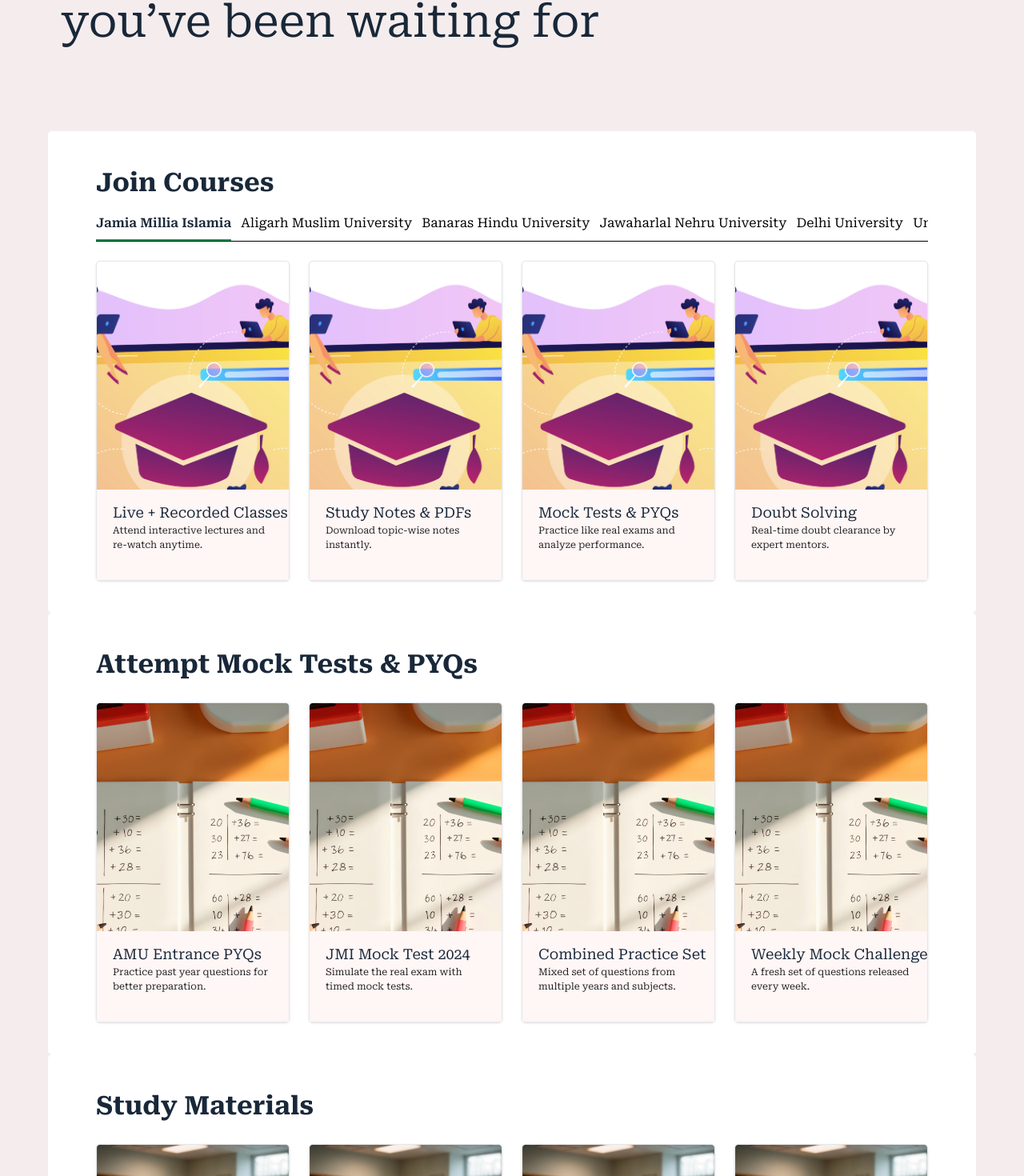
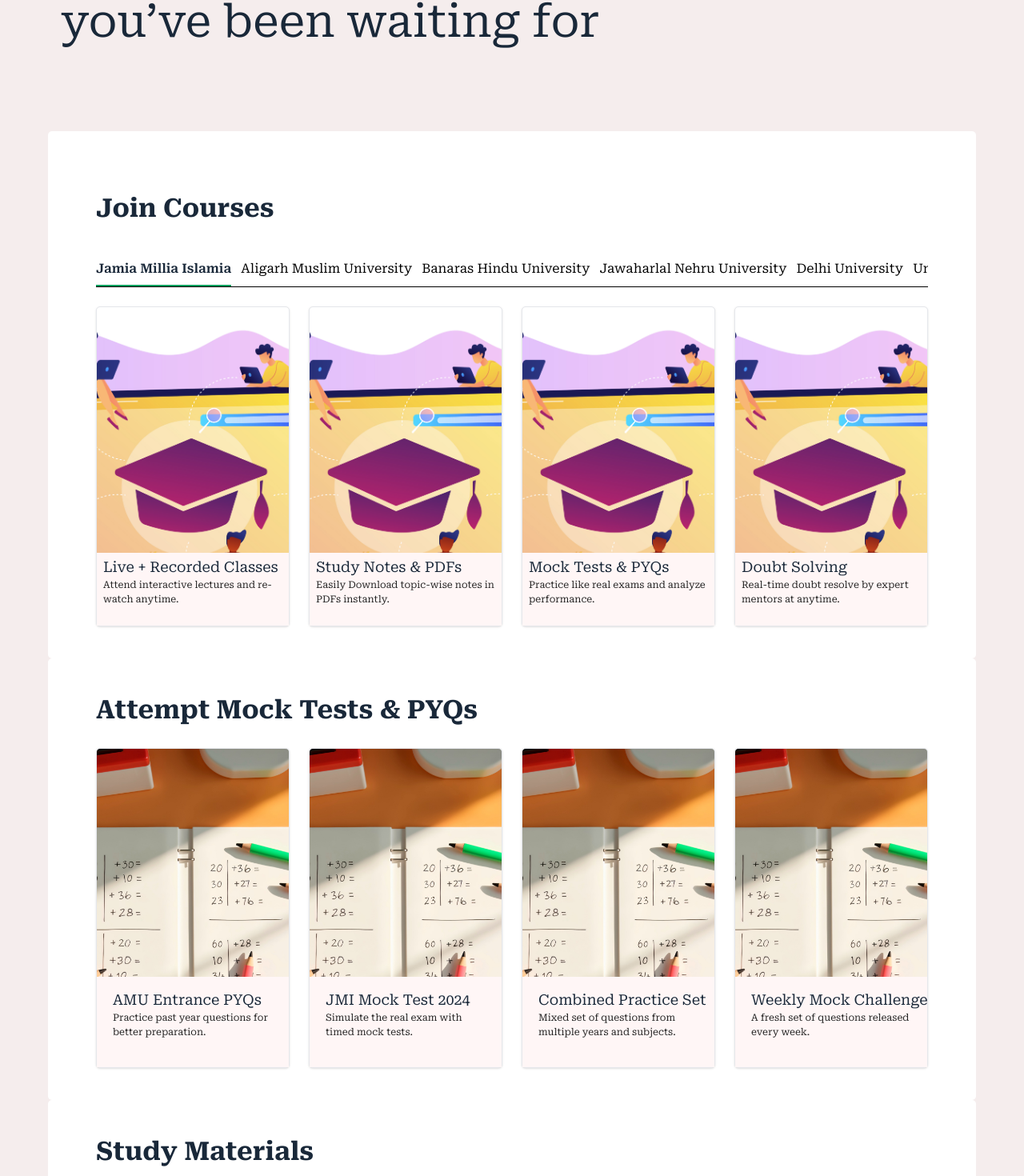
Before and after one commit to Akhlaque-Ur-Rahman/education-adda, a Next.js app: page / in a window 1280 px wide. Shown: the part 1332-2802 px from the top of the page at 80% size. Built offline with nearby package versions, Linux system fonts and the light colour scheme.

Commit message:
Cards updated

```diff
--- a/app/page.tsx
+++ b/app/page.tsx
@@ -2,6 +2,7 @@
 import HeroSection from '@/components/sections/heroSection'
 import ShowCase from '@/components/sections/showCase'
 import WhyChooseUs from '@/components/sections/whyChooseUs'
+
 
 import React from 'react'
 
@@ -14,6 +15,7 @@
       </div>
       <WhyChooseUs/>
       <ShowCase/>
+
     </div>
   )
 }
--- /dev/null
+++ b/components/sections/achievementsSection.tsx
@@ -0,0 +1,13 @@
+import React from 'react'
+
+const achievementsSection = () => {
+  return (
+    <section className='px-4 py-2 lg:px-[120px] lg:py-[30px] bg-white'>
+      <div className='Heading-icon flex justify-between items-center mb-5'>
+        <h2>Powering Every Result.<br/> Inspiring Every Student.</h2>
+      </div>
+    </section>
+  )
+}
+
+export default achievementsSection
--- a/components/sections/showCase.tsx
+++ b/components/sections/showCase.tsx
@@ -5,14 +5,23 @@
 import TrackProgress from '../ui/TrackProgress'
 import AccessStudyMaterial from '../ui/AccessStudyMaterial'
 
+const Sections = [
+  { id: 1, Component: JoinCourses, title: "Join Courses" },
+  { id: 2, Component: AttemptMockTests, title: "Attempt Mock Tests" },
+  { id: 3, Component: AccessStudyMaterial, title: "Access Study Material" },
+  { id: 4, Component: ClearDoubts, title: "Clear Doubts" },
+  { id: 5, Component: TrackProgress, title: "Track Progress" },
+];
+
 const ShowCase = () => {
   return (
-    <section className='px-0 py-2 lg:px-[60px] lg:pt-[10px] lg:pb-[60px] bg-[#F5EDED]'>
-      <JoinCourses/>
-      <AttemptMockTests/>
-      <AccessStudyMaterial/>
-      <ClearDoubts/>
-      <TrackProgress/>
+    <section className="px-0 py-2 lg:px-[60px] lg:pt-[10px] lg:pb-[60px] bg-[#F5EDED]">
+      {Sections.map((step, index) => {
+        const Comp = step.Component;
+        const number = String(index + 1).padStart(2, "0"); // adds leading zero
+        const total = String(Sections.length).padStart(2, "0"); // total also padded
+        return <Comp key={step.id} number={`${number}/${total}`} />;
+      })}
     </section>
 
   )
--- a/components/ui/AccessStudyMaterial.tsx
+++ b/components/ui/AccessStudyMaterial.tsx
@@ -2,18 +2,27 @@
 
 import React, { useState } from "react";
 import { motion } from "framer-motion";
+import { WhyChoosUsProps } from "@/types/whyChoosUsProps";
 import Link from "next/link";
-import { accessStudyMaterialData, accessStudyMaterialHeading } from "@/data/accessStudyMaterialData"; // 👉 import dataset
+import {
+  accessStudyMaterialData,
+  accessStudyMaterialHeading,
+} from "@/data/accessStudyMaterialData"; // 👉 import dataset
 
-const AccessStudyMaterial = () => {
+const AccessStudyMaterial: React.FC<WhyChoosUsProps> = ({ number }) => {
   const [openCard, setOpenCard] = useState<number | null>(null);
   const isMobile = typeof window !== "undefined" && window.innerWidth < 768;
 
   return (
     <section className="px-2 lg:px-[60px] py-10 bg-white rounded-[5px]">
-      <h2 className="text-[32px] font-bold text-[#192839] mb-[15px] text-left">
-        {accessStudyMaterialHeading.heading}
-      </h2>
+      <div>
+        {number && (
+          <span className="text-gray-500 mr-2 lg:hidden block">{number}</span>
+        )}
+        <h2 className="text-[32px] font-bold text-[#192839] mb-[15px] text-left">
+          {accessStudyMaterialHeading.heading}
+        </h2>
+      </div>
 
       {/* Cards */}
       <motion.div
--- a/components/ui/ClearDoubts.tsx
+++ b/components/ui/ClearDoubts.tsx
@@ -4,16 +4,20 @@
 import { motion } from "framer-motion";
 import Link from "next/link";
 import { clearDoubtsData, clearDoubtsHeading } from "@/data/clearDoubtsData";
+import { WhyChoosUsProps } from "@/types/whyChoosUsProps";
 
-const ClearDoubts = () => {
+const ClearDoubts: React.FC<WhyChoosUsProps> = ({number}) => {
   const [openCard, setOpenCard] = useState<number | null>(null);
   const isMobile = typeof window !== "undefined" && window.innerWidth < 768;
 
   return (
     <section className="px-2 lg:px-[60px] py-10 bg-white rounded-[5px]">
-      <h2 className="text-[32px] font-bold text-[#192839] mb-[15px] text-left">
+      <div>
+         {number && <span className="text-gray-500 mr-2 lg:hidden block">{number}</span>}
+        <h2 className="text-[32px] font-bold text-[#192839] mb-[15px] text-left">
         {clearDoubtsHeading.heading}
       </h2>
+      </div>
 
       <motion.div
         initial={{ opacity: 0, y: 20 }}
--- a/components/ui/TrackProgress.tsx
+++ b/components/ui/TrackProgress.tsx
@@ -3,17 +3,26 @@
 import React, { useState } from "react";
 import { motion } from "framer-motion";
 import Link from "next/link";
-import { trackProgressData,trackProgressHeading } from "@/data/trackProgressData";
+import {
+  trackProgressData,
+  trackProgressHeading,
+} from "@/data/trackProgressData";
+import { WhyChoosUsProps } from "@/types/whyChoosUsProps";
 
-const TrackProgress = () => {
+const TrackProgress: React.FC<WhyChoosUsProps> = ({ number }) => {
   const [openCard, setOpenCard] = useState<number | null>(null);
   const isMobile = typeof window !== "undefined" && window.innerWidth < 768;
 
   return (
     <section className="px-2 lg:px-[60px] py-10 bg-white rounded-[5px]">
-      <h2 className="text-[32px] font-bold text-[#192839] mb-[15px] text-left">
-        {trackProgressHeading.heading}
-      </h2>
+      <div>
+        {number && (
+          <span className="text-gray-500 mr-2 lg:hidden block">{number}</span>
+        )}
+        <h2 className="text-[32px] font-bold text-[#192839] mb-[15px] text-left">
+          {trackProgressHeading.heading}
+        </h2>
+      </div>
 
       <motion.div
         initial={{ opacity: 0, y: 20 }}
--- a/components/ui/attemptMockTest.tsx
+++ b/components/ui/attemptMockTest.tsx
@@ -3,11 +3,11 @@
 import React, { useState } from "react";
 import { motion } from "framer-motion";
 import Link from "next/link";
+import { mockTestsData, mockTestHeading } from "@/data/mockTestsData";
+import { WhyChoosUsProps } from "@/types/whyChoosUsProps";
 
-// 👉 You’ll need to create mockTestsData in "@/data/mockTestsData"
-import {mockTestsData,mockTestHeading}  from "@/data/mockTestsData";
 
-const AttemptMockTests = () => {
+const AttemptMockTests: React.FC<WhyChoosUsProps> = ({ number }) => {
   // Mobile state for expanding cards (tap-to-reveal)
   const [openCard, setOpenCard] = useState<number | null>(null);
 
@@ -15,9 +15,14 @@
 
   return (
     <section className="px-2 lg:px-[60px] py-10 bg-white rounded-[5px]">
-      <h2 className="text-[32px] font-bold text-[#192839] mb-[15px] text-left">
-        {mockTestHeading.heading}
-      </h2>
+      <div>
+        {number && (
+          <span className="text-gray-500 mr-2 lg:hidden block">{number}</span>
+        )}
+        <h2 className="text-[32px] font-bold text-[#192839] mb-[15px] text-left">
+          {mockTestHeading.heading}
+        </h2>
+      </div>
 
       {/* Cards */}
       <motion.div
--- a/components/ui/joinCourses.tsx
+++ b/components/ui/joinCourses.tsx
@@ -3,33 +3,40 @@
 import React, { useState } from "react";
 import { motion, AnimatePresence } from "framer-motion";
 import { coursesData, joinCourseHeading } from "@/data/joinCoursesData";
+import { WhyChoosUsProps } from "@/types/whyChoosUsProps";
 import { Swiper, SwiperSlide } from "swiper/react";
 import { FreeMode, Mousewheel } from "swiper/modules";
 import { ChevronDown } from "lucide-react";
 import Link from "next/link";
+
 import "swiper/css";
 import "swiper/css/free-mode";
 import "swiper/css/mousewheel";
 
-
-const JoinCourses = () => {
+const JoinCourses: React.FC<WhyChoosUsProps> = ({ number }) => {
   const [activeTab, setActiveTab] = useState(0);
   const [isOpen, setIsOpen] = useState(false);
   const [openCard, setOpenCard] = useState<number | null>(null);
   const isMobile = typeof window !== "undefined" && window.innerWidth < 768;
 
+  type Props = { number: string };
 
   return (
-    <section className="px-2 lg:px-[60px] py-10 bg-white rounded-[5px]">
-      <h2 className="text-[32px] font-bold text-[#192839] mb-[15px] text-left">
+    <section className=" lg:px-[60px] py-10 bg-white rounded-[5px]">
+      <div className="bg-[#203553] lg:bg-white pt-8 pb-8 pr-5 pl-0 flex flex-col justify-between gap-2.5 mb-2">
+        {number && (
+          <span className="text-white lg:hidden block">{number}</span>
+        )}
+        <h2 className="text-[32px] font-bold text-white lg:text-[#192839] text-left">
           {joinCourseHeading.heading}
         </h2>
+      </div>
 
       {/* Mobile Dropdown */}
-      <div className="sm:hidden relative mb-4 px-2">
+      <div className="sm:hidden relative mb-4">
         <button
           onClick={() => setIsOpen(!isOpen)}
-          className="w-full flex items-center justify-between border-[.5px] border-gray-400 rounded-lg px-4 py-2 text-sm bg-white shadow-sm"
+          className="w-full flex items-center justify-between border-[.5px] border-gray-400 rounded-sm px-2 py-2 text-sm bg-white shadow-sm"
         >
           <span className="font-medium text-gray-700">
             {coursesData[activeTab].name}
@@ -135,7 +142,7 @@
                 }}
               >
                 {/* Text + CTA */}
-              <div className="joine-courses-text-container bg-[#FFF6F6] px-3 py-2 xl:px-[20px] xl:py-[15px] xl:gap-2.5 w-full transition-all duration-500">
+                <div className="joine-courses-text-container bg-[#FFF6F6] px-3 py-2 xl:px-[8px] xl:py-[4px] xl:gap-2.5 w-full transition-all duration-500">
                   <div>
                     <h2
                       className=" text-[#192839] text-nowrap"
--- a/data/joinCoursesData.ts
+++ b/data/joinCoursesData.ts
@@ -21,7 +21,7 @@
       },
       {
         "title": "Study Notes & PDFs",
-        "description": "Download topic-wise notes instantly.",
+        "description": "Easily Download topic-wise notes in PDFs instantly.",
         "image": "/images/classroom.jpg",
         "ctaPrimary": "Get Notes",
         "ctaSecondary": "Preview"
@@ -35,7 +35,7 @@
       },
       {
         "title": "Doubt Solving",
-        "description": "Real-time doubt clearance by expert mentors.",
+        "description": "Real-time doubt resolve by expert mentors at anytime.",
         "image": "/images/classroom.jpg",
         "ctaPrimary": "Ask Doubt",
         "ctaSecondary": "Chat Now"
--- /dev/null
+++ b/types/whyChoosUsProps.ts
@@ -0,0 +1,4 @@
+// types.ts
+export type WhyChoosUsProps = {
+  number?: string; // optional, for 1/5, 2/5 ...
+};
```
Also changed, not shown: components/ui/iconsCols.tsx (added). Lines whose indentation alone changed are shown as unchanged.
